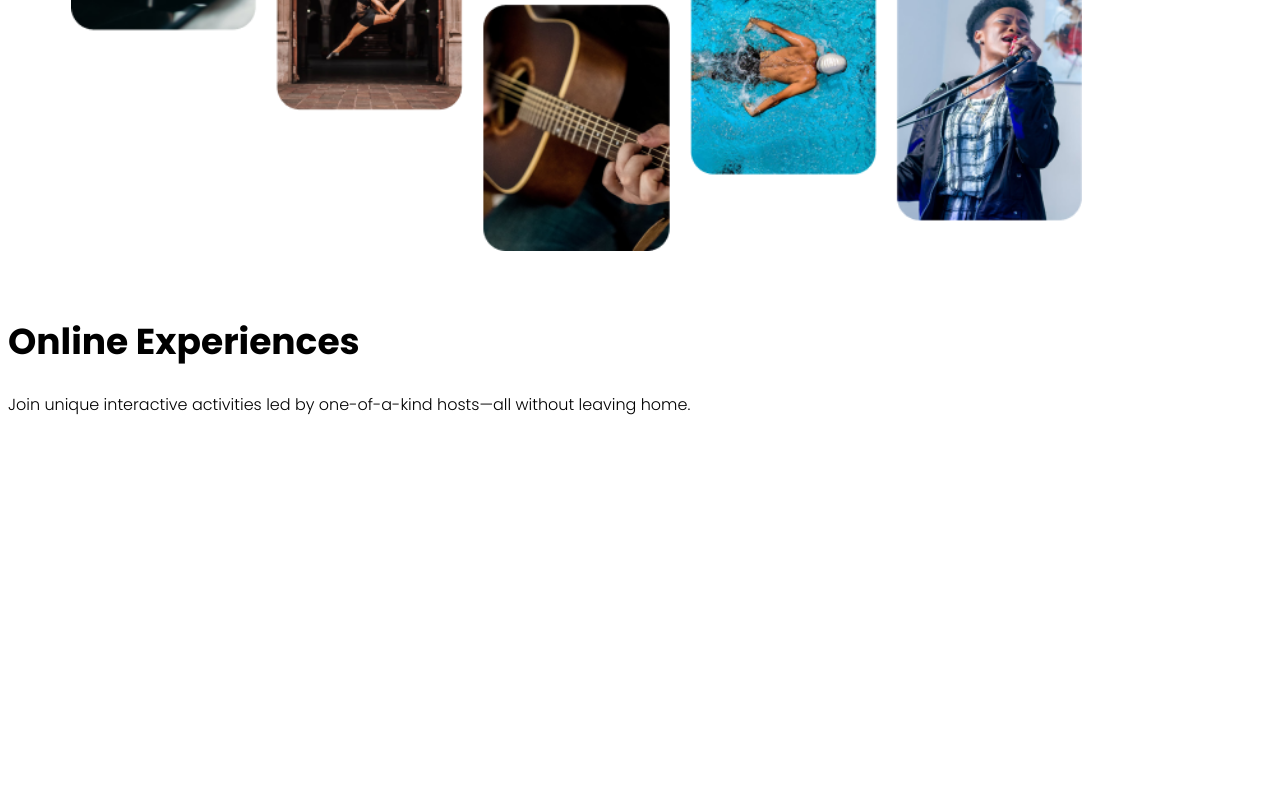
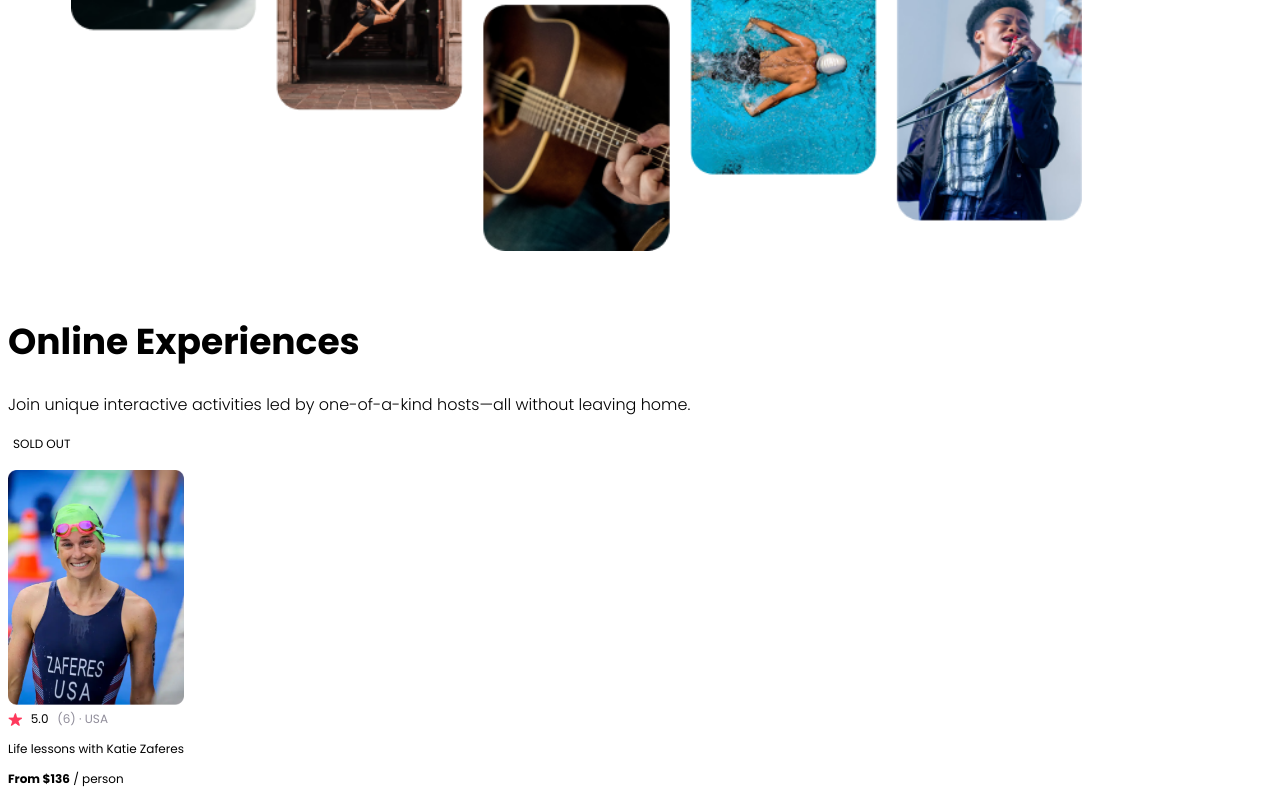
Before and after one commit to XLobaiza/scrimba-airbnb, a React (Vite) app: page / in a window 1280 px wide. Shown: the part 728-1528 px from the top of the page. Before the commit the page ends 1158 px from the top, so only its background shows below. Built offline with nearby package versions, Linux system fonts and the light colour scheme.

Commit message:
card created

```diff
--- a/src/App.css
+++ b/src/App.css
@@ -25,3 +25,31 @@
   font-size: 16px;
   font-weight: 300;
 }
+
+.card{
+  max-width: 176px;
+  font-size: 12px;
+}
+.card > img {
+  width: 100%;
+}
+.event-type{
+  background-color: white;
+  color: black;
+  padding: 5px;
+  width: 60px;
+  border-radius: 2px;
+}
+
+.title {
+  display: flex;
+  justify-content: space-between;
+  max-width: 100px;
+  align-items: center;
+}
+.title > img {
+  width: 14px;
+}
+.review{
+  color: #918E9B;
+}
--- a/src/App.jsx
+++ b/src/App.jsx
@@ -1,5 +1,6 @@
 import React from 'react'
 import './App.css'
+import Card from './components/Card'
 import Hero from './components/hero'
 import Navbar from './components/navBar'
 
@@ -8,6 +9,7 @@ function App() {
     <div>
       <Navbar />
       <Hero/>
+      <Card />
     </div>
   )
 }
--- a/src/components/Card.jsx
+++ b/src/components/Card.jsx
@@ -0,0 +1,21 @@
+import React from "react";
+
+export default function Card(){
+    return(
+        <div className="card">
+            <p className="event-type">SOLD OUT</p>
+            <img src="src/assets/zaferesUSA.png"/>
+            <div className="card-content">
+                <div className="title">
+                    <img src="src/assets/star.png"/>
+                    <span>5.0</span>
+                    <div className="review">
+                        <span>(6)</span> <span>· USA </span>
+                    </div>
+                </div>
+                <p>Life lessons with Katie Zaferes</p>
+                <p><strong>From $136</strong> / person</p>
+            </div>
+        </div>
+    )
+}
```
Also changed, not shown: src/assets/star.png (added), src/assets/zaferesUSA.png (added).
